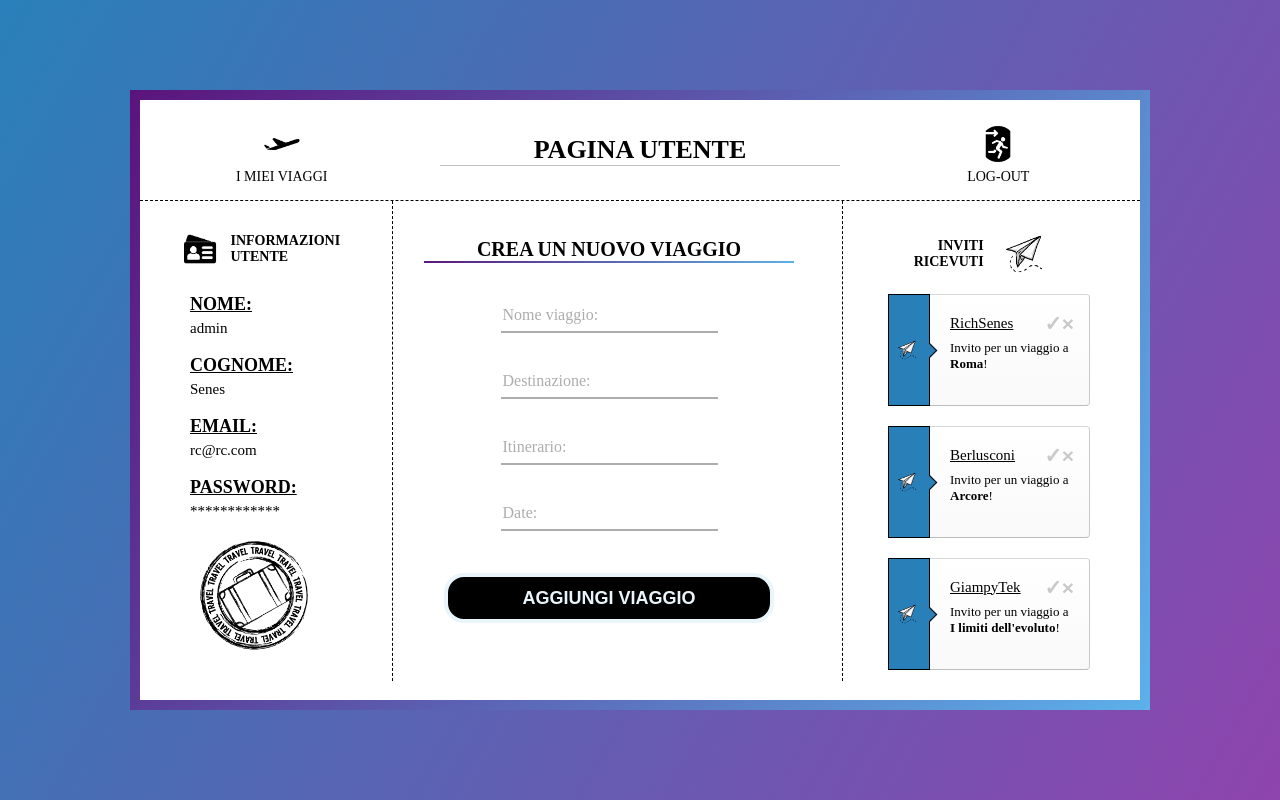
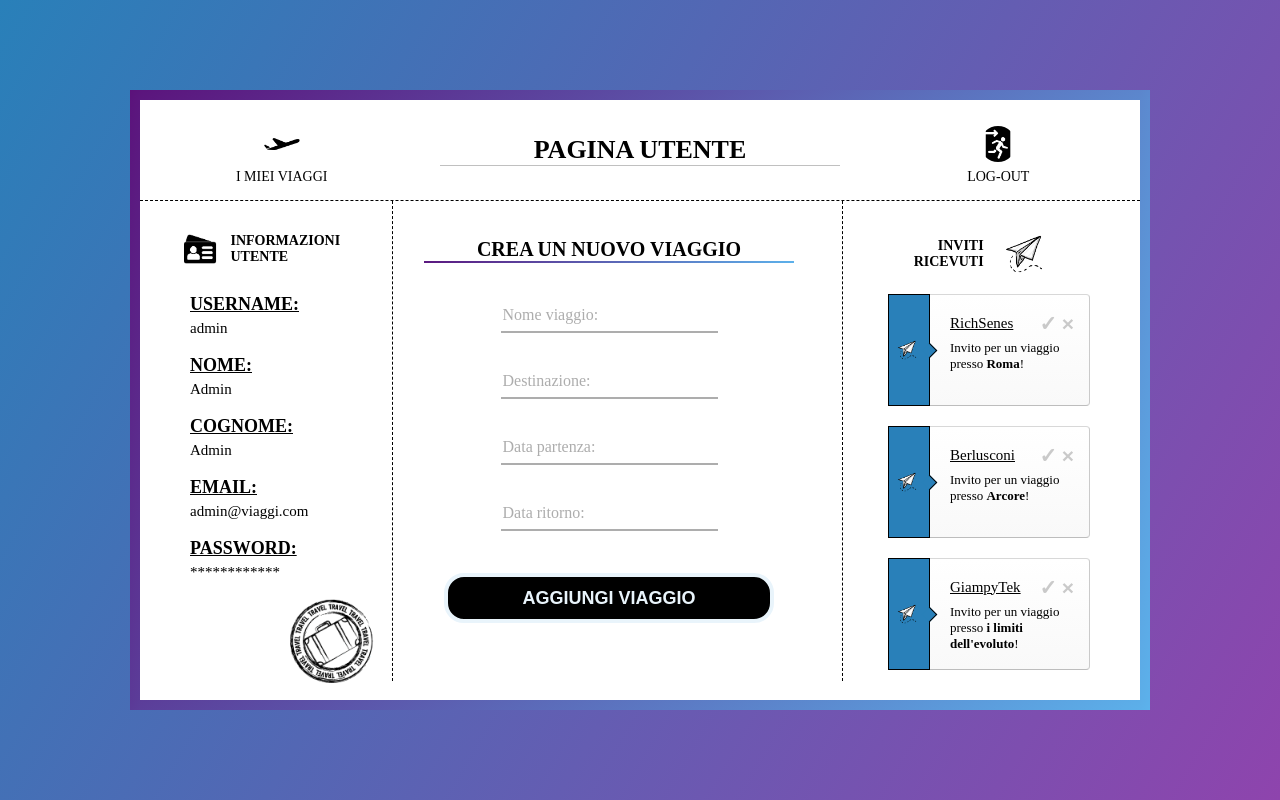
Before and after one commit to danielelurani/gruppi-di-viaggio, a Django app: page /organizzatoreViaggi/userHomePage in a window 1280 px wide. Run offline with Django 4.2, Linux system fonts and the light colour scheme; a user stored in the database is signed in.

Commit message:
Alcune correzioni alla pagina dell'utente
Correzione di alcune imperfezioni, quali la mancanza della visualizzazione dello username, i nomi di alcuni elementi del form, la dimensione e posizione di alcune immagini ed il problema della presenza di un numero eccessivo di inviti che avrebbe potuto portare ad un overflow nella visualizzazione della pagina.

```diff
--- a/sitoProgettoIsw/organizzatoreViaggi/static/css/userHomePage.css
+++ b/sitoProgettoIsw/organizzatoreViaggi/static/css/userHomePage.css
@@ -18,6 +18,7 @@ body {
     border-image: linear-gradient(120deg, #5b117a, #5cb3ec) 30;
     border-width: 10px;
     border-style: solid;
+    overflow: hidden;
 }
 
 nav {
@@ -148,9 +149,11 @@ nav a p {
 }
 
 .main-sx #stamp-img {
-    height: 130px;
-    width: 130px;
+    height: 100px;
+    width: 100px;
     margin-top: -5px;
+    margin-right: 10px;
+    float: right;
 }
 
 .main-c {
@@ -256,6 +259,27 @@ input[type="submit"]:hover {
     margin-top: 5%;
 }
 
+.main-dx .invitations-container .invitations-list {
+    height: 380px;
+    overflow-y: scroll;
+}
+
+::-webkit-scrollbar {
+    width: 5px;
+}
+
+::-webkit-scrollbar-track {
+    background: #f1f1f1;
+}
+
+::-webkit-scrollbar-thumb {
+    background: #2980b9;
+}
+
+::-webkit-scrollbar-thumb:hover {
+    background: #8e44ad;
+}
+
 .main-dx .invitations-container img {
     height: 60px;
     width: 60px;
@@ -296,6 +320,10 @@ input[type="submit"]:hover {
     color: #000;
     text-shadow: 0 1px 0 #fff;
     opacity: .2;
+}
+
+.accept {
+    margin-right: 5px;
 }
 
 .close:hover,.close:focus, .accept:hover,.accept:focus {
--- a/sitoProgettoIsw/organizzatoreViaggi/templates/organizzatoreViaggi/userHomePage.html
+++ b/sitoProgettoIsw/organizzatoreViaggi/templates/organizzatoreViaggi/userHomePage.html
@@ -32,12 +32,18 @@
                             <h2>INFORMAZIONI UTENTE</h2>
                         </div>
 
+                        <h3>Username:</h3>
+                        <p>{{ request.user }}</p>
+
                         <h3>Nome:</h3>
-                        <p>{{ request.user }}</p>
+                        <p>Admin</p>
+
                         <h3>Cognome:</h3>
-                        <p>Senes</p>
+                        <p>Admin</p>
+
                         <h3>Email:</h3>
-                        <p>rc@rc.com</p>
+                        <p>admin@viaggi.com</p>
+
                         <h3>Password:</h3>
                         <p>************</p>
 
@@ -61,12 +67,12 @@
 
                         <div class="textField">
                             <input type="text" required>
-                            <label>Itinerario:</label>
+                            <label>Data partenza:</label>
                         </div>
 
                         <div class="textField">
                             <input type="text" required>
-                            <label>Date:</label>
+                            <label>Data ritorno:</label>
                         </div>
 
                         <!--
@@ -85,6 +91,7 @@
                             <img src="{% static 'images/invitation_icon.png' %}" />
                         </div>
 
+                        <div class="invitations-list">
                             <!-- INVITO -->
                             <div class="alert alert-info alert-white rounded">
                                 <div class="buttons-and-title">
@@ -97,7 +104,7 @@
                                         <img src="{% static 'images/invitation_icon.png' %}" />
                                     </div>
                                 </div>
-                            <p class="invitation-message">Invito per un viaggio a <b>Roma</b>!</p>
+                                <p class="invitation-message">Invito per un viaggio presso <b>Roma</b>!</p>
                             </div>
 
                             <!-- INVITO -->
@@ -112,7 +119,7 @@
                                         <img src="{% static 'images/invitation_icon.png' %}" />
                                     </div>
                                 </div>
-                            <p class="invitation-message">Invito per un viaggio a <b>Arcore</b>!</p>
+                                <p class="invitation-message">Invito per un viaggio presso <b>Arcore</b>!</p>
                             </div>
 
                             <!-- INVITO -->
@@ -127,8 +134,25 @@
                                         <img src="{% static 'images/invitation_icon.png' %}" />
                                     </div>
                                 </div>
-                            <p class="invitation-message">Invito per un viaggio a <b>I limiti dell'evoluto</b>!</p>
+                                <p class="invitation-message">Invito per un viaggio presso <b>i limiti dell'evoluto</b>!</p>
                             </div>
+
+                            <!-- INVITO -->
+                            <div class="alert alert-info alert-white rounded">
+                                <div class="buttons-and-title">
+                                    <p class="invitation-sender">Paolo</p>
+                                    <div class="button-messages-container">
+                                        <button type="button" class="accept" data-dismiss="alert" aria-hidden="true">✓</button>
+                                        <button type="button" class="close" data-dismiss="alert" aria-hidden="true">×</button>
+                                    </div>
+                                    <div class="icon">
+                                        <img src="{% static 'images/invitation_icon.png' %}" />
+                                    </div>
+                                </div>
+                                <p class="invitation-message">Invito per un viaggio presso <b>Palermo</b>!</p>
+                            </div>
+                        </div>
+
                     </div>
                 </div>
             </div>
```
Also changed, not shown: sitoProgettoIsw/db.sqlite3. Lines whose indentation alone changed are shown as unchanged.
